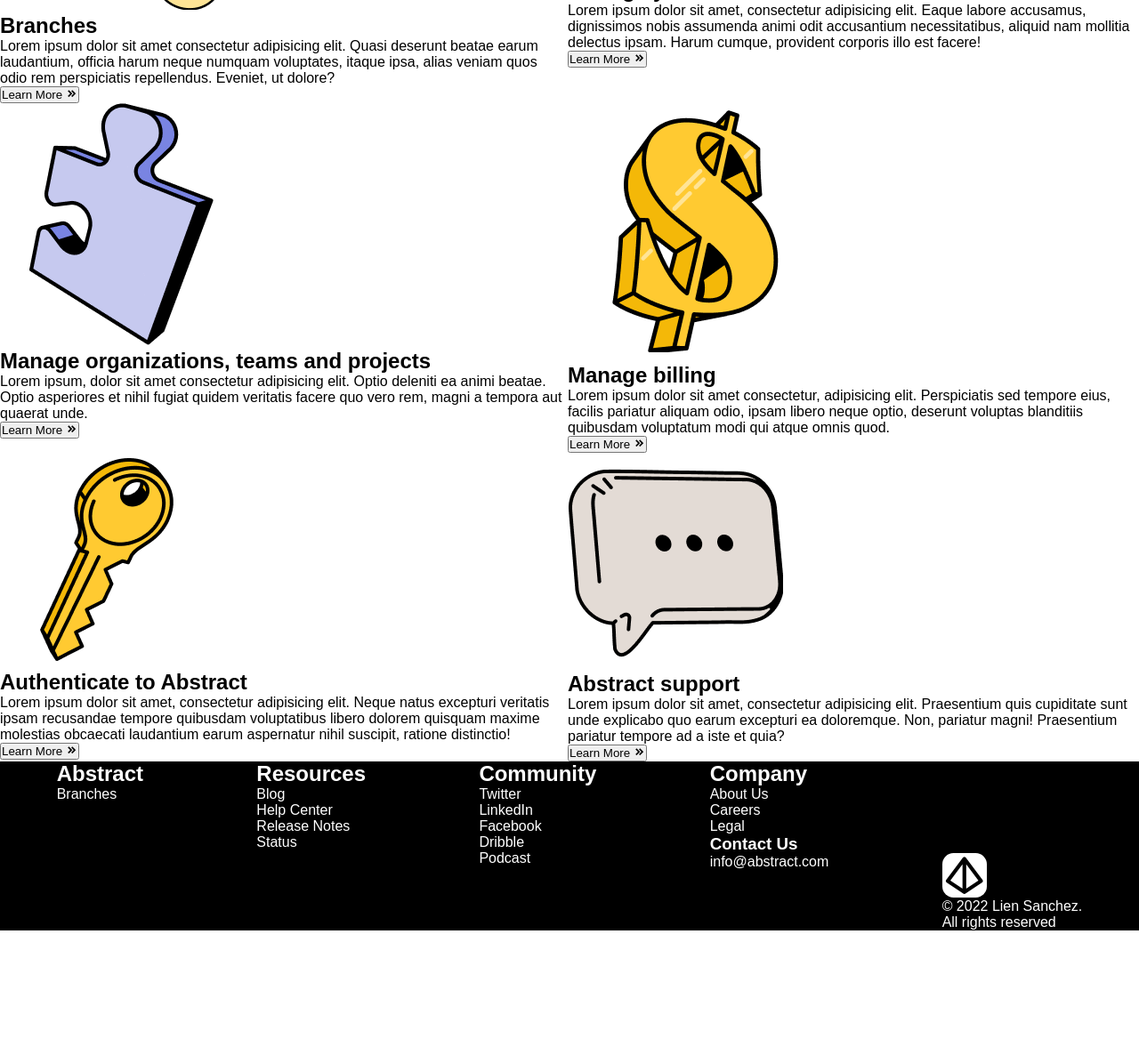
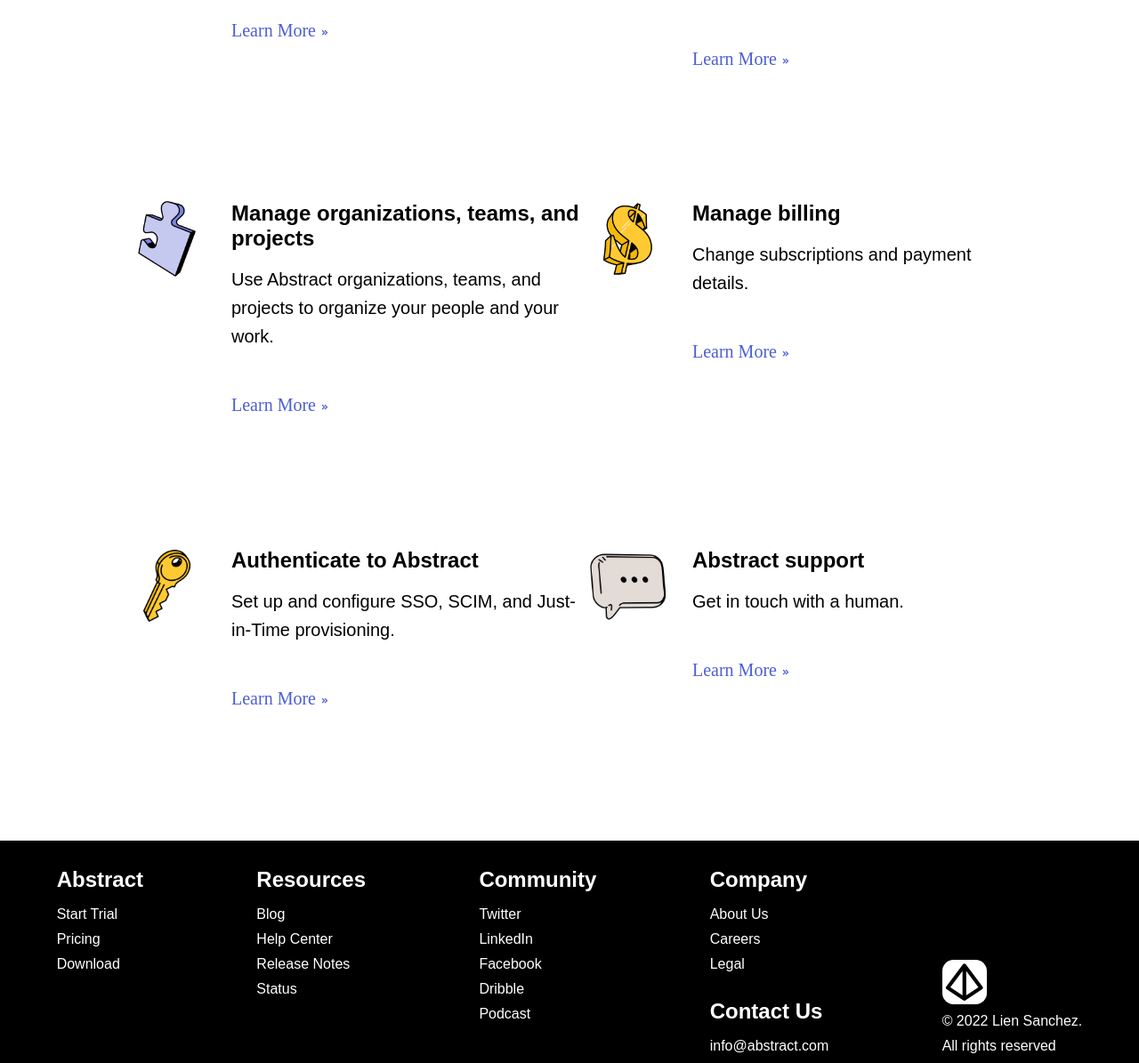
Before and after one commit to liensanchez/Abstract-FrontEndPractice, a plain HTML site: page index.html in a window 1280 px wide. Shown: the part 753-1948 px from the top of the page at 89% size. Before the commit the page ends 1799 px from the top, so only its background shows below. Drawn offline with nearby package versions, Linux system fonts and the light colour scheme.

Commit message:
style footer

```diff
--- a/css/style.css
+++ b/css/style.css
@@ -7,7 +7,7 @@
   font-family: GT America Regular, sans-serif;
   src: url(/assets/font/GT\ America\ Regular.ttf);
 }
-h1,h2,h3,p{
+h1, h2, h3, p, input{
   font-family: GT America Regular, sans-serif;
 }
 /*===========================================================================================================HEADER*/
@@ -15,9 +15,9 @@ h1,h2,h3,p{
   background-color: black;
   display: flex;
   justify-content: space-between;
-  padding-left: 50px;
-  padding-right: 50px;
-  height: 80px;
+  padding-left: 95px;
+  padding-right: 95px;
+  height: 88px;
 }
 
 .right{
@@ -37,6 +37,8 @@ h1,h2,h3,p{
   padding-left: 20px;
   align-self: center;
   color:#fff;
+  font-size: 24px;
+  font-weight: 400;
 }
 
 .left{
@@ -48,8 +50,8 @@ h1,h2,h3,p{
 .submit-button{
   font-size: 24px;
   border-radius: 10px;
-  height: 53px;
-  width: 250px;
+  height: 50px;
+  width: 230px;
   color:  #fff;
   background-color: #191A1B;
   border-color: #fff;
@@ -57,11 +59,11 @@ h1,h2,h3,p{
 }
 
 .signIn-button{
-  margin-left: 10px;
+  margin-left: 16px;
   font-size: 24px;
   border-radius: 10px;
-  height: 53px;
-  width: 160px;
+  height: 50px;
+  width: 140px;
   color: #fff;
   background-color: #4C5FD5;
   border-color: #4C5FD5;
@@ -78,20 +80,98 @@ h1,h2,h3,p{
   flex-direction: column;
 }
 
+input{
+  font-size: 20px;
+}
+
+input::placeholder {
+  font-size: 20px;
+  padding: 16px;
+}
+
+.title{
+  font-size: 80px;
+  font-weight: 400px;
+  margin-bottom: 16px;
+  line-height: 120px;
+}
+
+.searchBar{
+  width: 720px;
+  height: 66px;
+}
+
 .grid{
   display: grid;
   grid-template-columns: auto auto;
+  height: 1080px;
+  margin-top: 130px;
+  margin-left: 145px;
+  margin-right: 145px;
+}
+
+img{
+  width: 85px;
+  height: 85px;
+  margin-right: 30px;
+}
+
+.categories{
+  display: flex;
+  flex-direction: row;
+}
+
+.title-item{
+  margin-bottom: 16px;
+}
+
+.text-item{
+  font-size: 20px;
+  margin-bottom: 50px;
+  line-height: 32px;
+}
+
+.learnMore{
+  width: 130px;
+  font-size: 20px;
+}
+
+.bxs-chevrons-right{
+  font-size: 10px;
+}
+
+a{
+  color: #4C5FD5;
+}
+
+a:hover{
+  text-decoration-line: underline;
 }
 
 /*===========================================================================================================FOOTER*/
 .footer{
   background-color: #000000;
-  height: 190px;
+  height: 250px;
   color: #fff;
   display: flex;
   justify-content: space-around;
 }
 
+.title-footer{
+  font-size: 24px;
+  margin-top: 30px;
+  margin-bottom: 16px;
+}
+
+.text-footer{
+  font-size: 16px;
+  margin-bottom: 10px;
+}
+
+.pyramid-footer{
+  margin-bottom: 10px;
+}
+
 .copyright{
   align-self: flex-end;
 }
--- a/index.html
+++ b/index.html
@@ -35,11 +35,11 @@
 
     <section class="search">
 
-      <h1>How can we help?</h1>
+      <h1 class="title">How can we help?</h1>
 
       <article>
 
-        <input type="search" name="" id="" placeholder="Search" >
+        <input type="search" name="" id="" class="searchBar" placeholder="Search" >
 
       </article>
 
@@ -48,77 +48,103 @@
 
     <main class="grid">
 
-      <article>
+      <article class="categories">
 
         <img src="./assets/branches.png" alt="">
 
-        <h2>Branches</h2>
+        <div class="categories-items">
 
-        <p>Lorem ipsum dolor sit amet consectetur adipisicing elit. Quasi deserunt beatae earum laudantium, officia harum neque numquam voluptates, itaque ipsa, alias veniam quos odio rem perspiciatis repellendus. Eveniet, ut dolore?</p>
+          <h2 class="title-item">Using Abstract</h2>
 
-        <button>Learn More <i class='bx bxs-chevrons-right'></i></button>
+          <p class="text-item">Abstract lets you manage, version, and document your designs in one place.</p>
+
+          <a class="learnMore">Learn More <i class='bx bxs-chevrons-right'></i></a>
+
+        </div>
 
       </article>
 
-      <article>
+      <article class="categories">
 
         <img src="./assets/account.png" alt="">
 
-        <h2>Manage your account</h2>
+        <div class="categories-items">
 
-        <p>Lorem ipsum dolor sit amet, consectetur adipisicing elit. Eaque labore accusamus, dignissimos nobis assumenda animi odit accusantium necessitatibus, aliquid nam mollitia delectus ipsam. Harum cumque, provident corporis illo est facere!</p>
+          <h2 class="title-item">Manage your account</h2>
 
-        <button>Learn More <i class='bx bxs-chevrons-right'></i> </button>
+          <p class="text-item">Configure your account settings, such as your email, profile details, and password.</p>
+
+          <a class="learnMore">Learn More  <i class='bx bxs-chevrons-right'></i></a>
+
+        </div>
 
       </article>
 
-      <article>
+      <article class="categories">
 
         <img src="./assets/organizations.png" alt="">
 
-        <h2>Manage organizations, teams and projects</h2>
+        <div class="categories-items">
 
-        <p>Lorem ipsum, dolor sit amet consectetur adipisicing elit. Optio deleniti ea animi beatae. Optio asperiores et nihil fugiat quidem veritatis facere quo vero rem, magni a tempora aut quaerat unde.</p>
+          <h2 class="title-item">Manage organizations, teams, and projects</h2>
 
-        <button>Learn More <i class='bx bxs-chevrons-right'></i> </button>
+          <p class="text-item">Use Abstract organizations, teams, and projects to organize your people and your work.</p>
+
+          <a class="learnMore">Learn More  <i class='bx bxs-chevrons-right'></i></a>
+
+        </div>
 
       </article>
 
-      <article>
+      <article class="categories">
 
         <img src="./assets/billing.png" alt="">
 
-        <h2>Manage billing</h2>
+        <div class="categories-items">
 
-        <p>Lorem ipsum dolor sit amet consectetur, adipisicing elit. Perspiciatis sed tempore eius, facilis pariatur aliquam odio, ipsam libero neque optio, deserunt voluptas blanditiis quibusdam voluptatum modi qui atque omnis quod.</p>
+          <h2 class="title-item">Manage billing </h2>
 
-        <button>Learn More <i class='bx bxs-chevrons-right'></i> </button>
+          <p class="text-item">Change subscriptions and payment details. </p>
+
+          <a class="learnMore">Learn More  <i class='bx bxs-chevrons-right'></i></a>
+
+        </div>
 
       </article>
 
-      <article>
+      <article class="categories">
 
         <img src="./assets/authenticate.png" alt="">
 
-        <h2>Authenticate to Abstract</h2>
+        <div class="categories-items">
 
-        <p>Lorem ipsum dolor sit amet, consectetur adipisicing elit. Neque natus excepturi veritatis ipsam recusandae tempore quibusdam voluptatibus libero dolorem quisquam maxime molestias obcaecati laudantium earum aspernatur nihil suscipit, ratione distinctio!</p>
+          <h2 class="title-item">Authenticate to Abstract</h2>
 
-        <button>Learn More <i class='bx bxs-chevrons-right'></i> </button>
+          <p class="text-item">Set up and configure SSO, SCIM, and Just-in-Time provisioning.</p>
+
+          <a class="learnMore">Learn More  <i class='bx bxs-chevrons-right'></i></a>
+
+        </div>
 
       </article>
 
-      <article>
+      <article class="categories">
 
         <img src="./assets/support.png" alt="">
 
-        <h2>Abstract support</h2>
+        <div class="categories-items">
 
-        <p>Lorem ipsum dolor sit amet, consectetur adipisicing elit. Praesentium quis cupiditate sunt unde explicabo quo earum excepturi ea doloremque. Non, pariatur magni! Praesentium pariatur tempore ad a iste et quia?</p>
+          <h2 class="title-item">Abstract support</h2>
 
-        <button>Learn More <i class='bx bxs-chevrons-right'></i> </button>
+          <p class="text-item">Get in touch with a human.</p>
+
+          <a class="learnMore">Learn More  <i class='bx bxs-chevrons-right'></i></a>
+
+        </div>
 
       </article>
+
+
 
     </main>
 
@@ -126,65 +152,69 @@
 
       <section>
 
-        <h2>Abstract</h2>
+        <h2 class="title-footer">Abstract</h2>
 
-        <p>Branches</p>
+        <p class="text-footer">Start Trial</p>
+
+        <p class="text-footer">Pricing</p>
+
+        <p class="text-footer">Download</p>
 
       </section>
 
       <section>
 
-        <h2>Resources</h2>
+        <h2 class="title-footer">Resources</h2>
 
-        <p>Blog</p>
+        <p class="text-footer">Blog</p>
 
-        <p>Help Center</p>
+        <p class="text-footer">Help Center</p>
 
-        <p>Release Notes</p>
+        <p class="text-footer">Release Notes</p>
 
-        <p>Status</p>
+        <p class="text-footer">Status</p>
 
       </section>
 
       <section>
 
-        <h2>Community</h2>
+        <h2 class="title-footer">Community</h2>
 
-        <p>Twitter</p>
+        <p class="text-footer">Twitter</p>
 
-        <p>LinkedIn</p>
+        <p class="text-footer">LinkedIn</p>
 
-        <p>Facebook</p>
+        <p class="text-footer">Facebook</p>
 
-        <p>Dribble</p>
+        <p class="text-footer">Dribble</p>
 
-        <p>Podcast</p>
+        <p class="text-footer">Podcast</p>
 
       </section>
 
       <section>
 
-        <h2>Company</h2>
+        <h2 class="title-footer">Company</h2>
 
-        <p>About Us</p>
+        <p class="text-footer">About Us</p>
 
-        <p>Careers</p>
+        <p class="text-footer">Careers</p>
 
-        <p>Legal</p>
+        <p class="text-footer">Legal</p>
 
-        <h3>Contact Us</h3>
+        <h2 class="title-footer">Contact Us</h2>
 
-        <p>info@abstract.com</p>
+        <p class="text-footer">info@abstract.com</p>
 
       </section>
 
       <section class="copyright">
 
-        <i class='bx bx-pyramid' ></i>
+        <i class='bx bx-pyramid pyramid-footer' ></i>
 
-        <p>&copy; 2022 Lien Sanchez.</p>
+        <p class="text-footer">&copy; 2022 Lien Sanchez.</p>
 
-        <p>All rights reserved</p>
+        <p class="text-footer">All rights reserved</p>
 
       </section>
 
```
